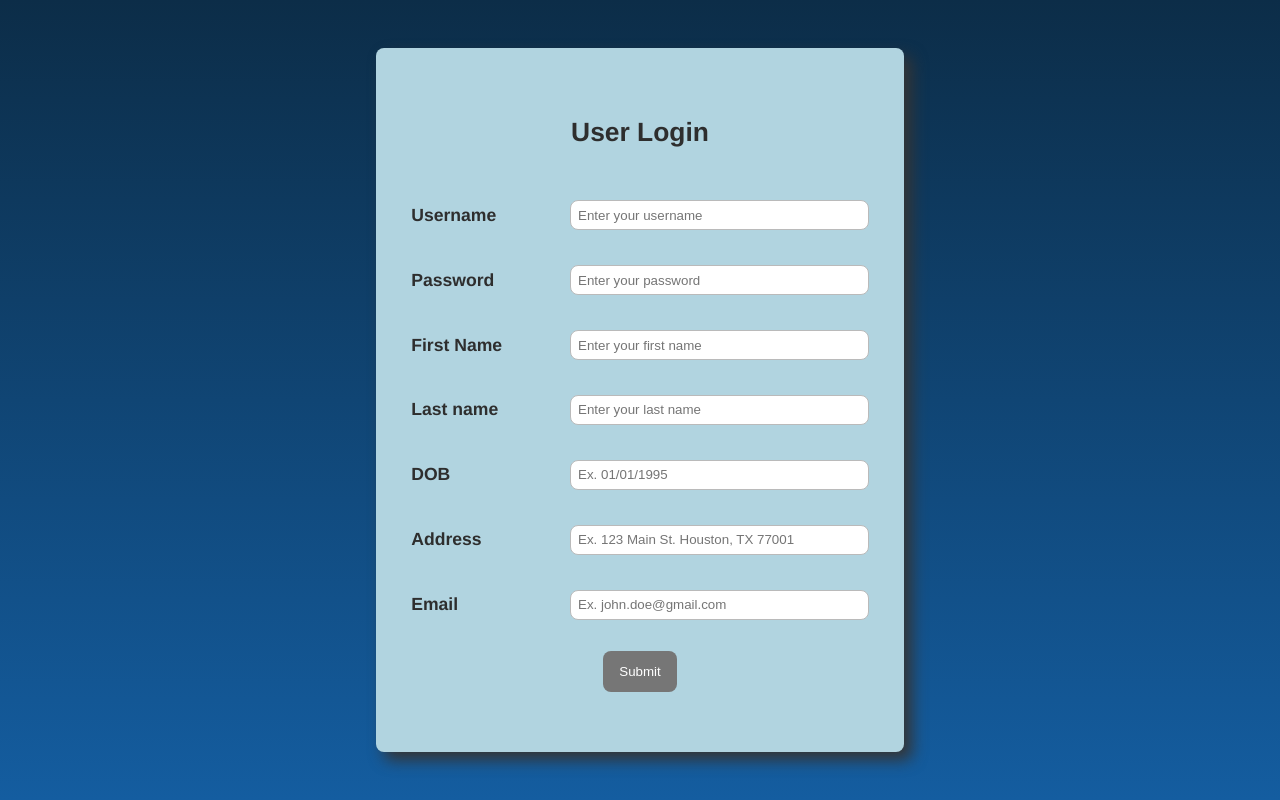
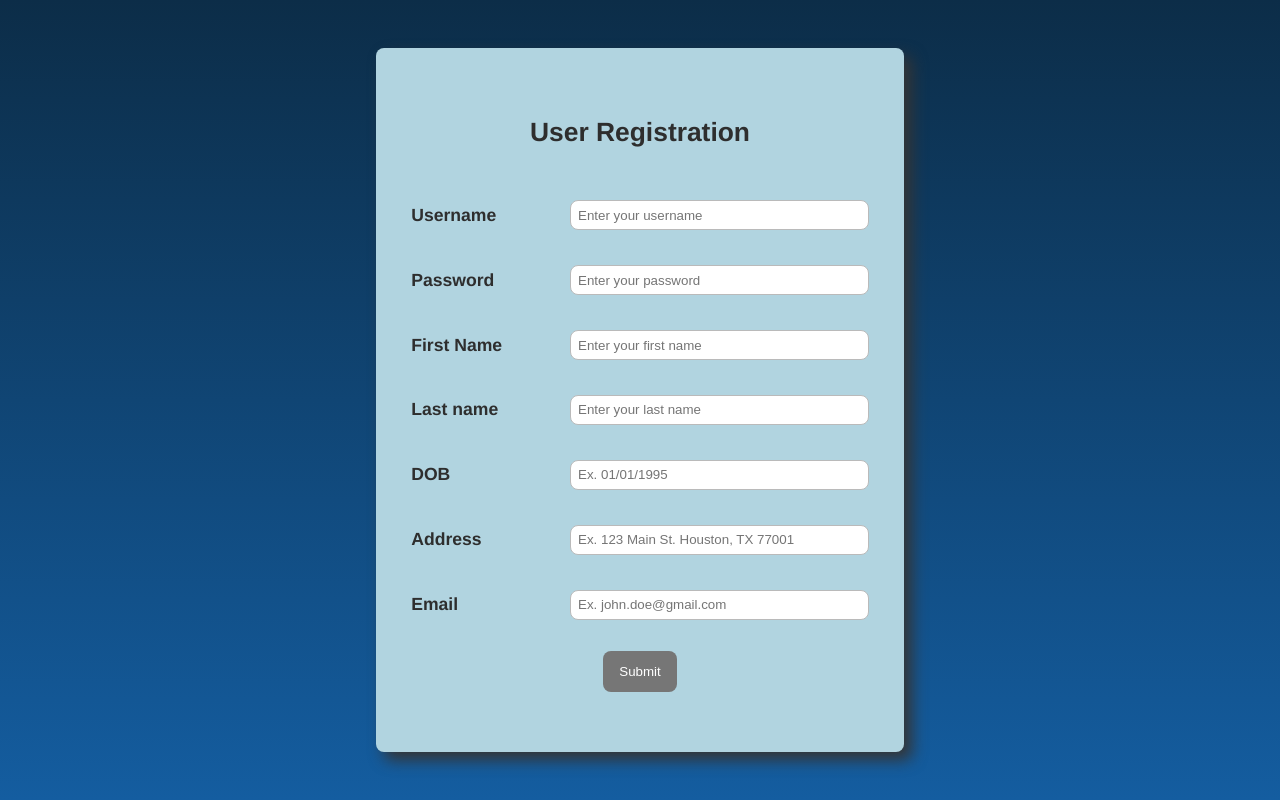
Before and after one commit to carlo1678/DevKit, a plain HTML site: page registration/registration.html in a window 1280 px wide. Drawn offline with Linux system fonts and the light colour scheme.

Commit message:
changed title

```diff
--- a/registration/registration.html
+++ b/registration/registration.html
@@ -5,14 +5,14 @@
   <meta charset="UTF-8">
   <meta http-equiv="X-UA-Compatible" content="IE=edge">
   <meta name="viewport" content="width=device-width, initial-scale=1.0">
-  <title>Document</title>
+  <title>Registration Page</title>
   <link rel="stylesheet" href="registration.css">
 </head>
 
 <body>
   <form action="">
     <ul class="wrapper">
-      <h2>User Login</h2>
+      <h2>User Registration</h2>
       <li class="form-row">
         <label for="user-name">Username</label>
         <input type="text" name="user-name" class="user-name" placeholder="Enter your username">
```
